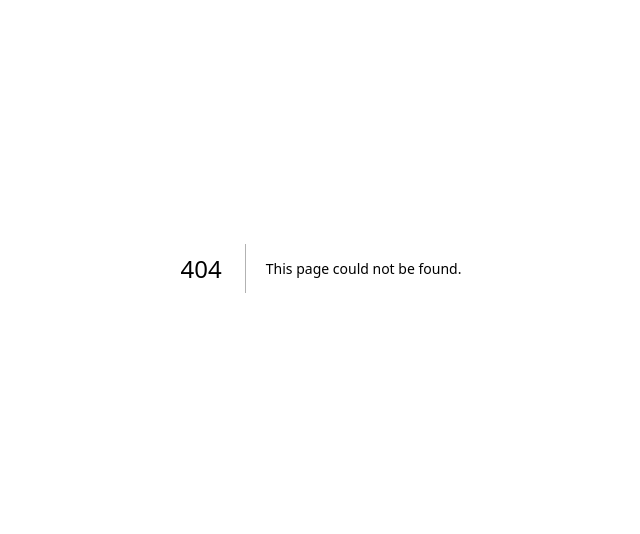
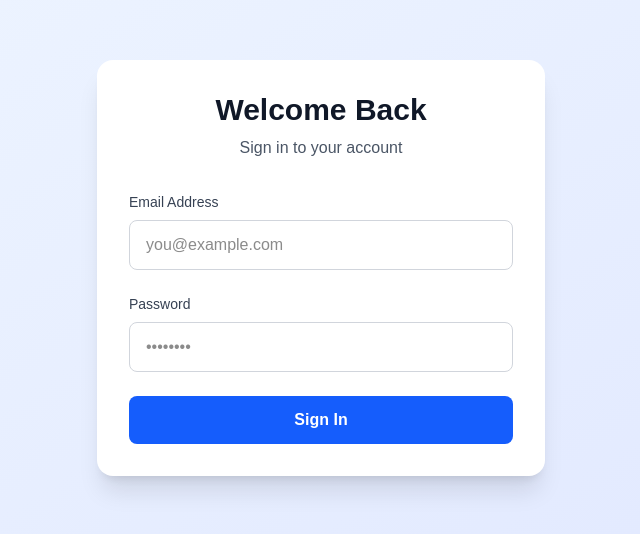
Before and after one commit to sajibhn/expense-tracker, a Next.js app: page /login in a window 1280 px wide. Before the commit this address had no page. Shown: the part 132-666 px from the top of the page, without its empty margins (319-959 px from the left). Built offline with nearby package versions, Linux system fonts and the light colour scheme; no server answers.

Commit message:
added login page

```diff
--- /dev/null
+++ b/app/(unauthenticated)/login/page.tsx
@@ -0,0 +1,136 @@
+"use client";
+
+import { useState, useEffect } from "react";
+import { createSupabaseBrowserClient } from "@/app/lib/supabase/browser-client";
+import { useRouter } from "next/navigation";
+
+export default function LoginPage() {
+  const [email, setEmail] = useState("");
+  const [password, setPassword] = useState("");
+  const [error, setError] = useState("");
+  const [loading, setLoading] = useState(false);
+  const [checking, setChecking] = useState(true);
+  const router = useRouter();
+  const supabase = createSupabaseBrowserClient();
+
+  useEffect(() => {
+    const checkUser = async () => {
+      const { data: { user } } = await supabase.auth.getUser();
+
+      if (user) {
+        router.push("/");
+      } else {
+        setChecking(false);
+      }
+    };
+
+    checkUser();
+  }, [router, supabase]);
+
+  const handleLogin = async (e: React.FormEvent) => {
+    e.preventDefault();
+    setError("");
+    setLoading(true);
+
+    try {
+      const { data, error } = await supabase.auth.signInWithPassword({
+        email,
+        password,
+      });
+
+      if (error) {
+        setError(error.message);
+        setLoading(false);
+        return;
+      }
+
+      if (data.user) {
+        router.push("/");
+        router.refresh();
+      }
+    } catch (err) {
+      setError("An unexpected error occurred");
+      setLoading(false);
+    }
+  };
+
+  if (checking) {
+    return (
+      <div className="min-h-screen flex items-center justify-center bg-gradient-to-br from-blue-50 to-indigo-100">
+        <div className="text-center">
+          <div className="animate-spin rounded-full h-12 w-12 border-b-2 border-blue-600 mx-auto"></div>
+          <p className="mt-4 text-gray-600">Loading...</p>
+        </div>
+      </div>
+    );
+  }
+
+  return (
+    <div className="min-h-screen flex items-center justify-center bg-gradient-to-br from-blue-50 to-indigo-100 px-4">
+      <div className="w-full max-w-md">
+        <div className="bg-white rounded-2xl shadow-xl p-8">
+          <div className="text-center mb-8">
+            <h1 className="text-3xl font-bold text-gray-900 mb-2">
+              Welcome Back
+            </h1>
+            <p className="text-gray-600">Sign in to your account</p>
+          </div>
+
+          <form onSubmit={handleLogin} className="space-y-6">
+            {error && (
+              <div className="bg-red-50 border border-red-200 text-red-700 px-4 py-3 rounded-lg text-sm">
+                {error}
+              </div>
+            )}
+
+            <div>
+              <label
+                htmlFor="email"
+                className="block text-sm font-medium text-gray-700 mb-2"
+              >
+                Email Address
+              </label>
+              <input
+                id="email"
+                type="email"
+                value={email}
+                onChange={(e) => setEmail(e.target.value)}
+                required
+                className="w-full px-4 py-3 border border-gray-300 rounded-lg focus:ring-2 focus:ring-blue-500 focus:border-transparent transition-all outline-none"
+                placeholder="you@example.com"
+                disabled={loading}
+              />
+            </div>
+
+            <div>
+              <label
+                htmlFor="password"
+                className="block text-sm font-medium text-gray-700 mb-2"
+              >
+                Password
+              </label>
+              <input
+                id="password"
+                type="password"
+                value={password}
+                onChange={(e) => setPassword(e.target.value)}
+                required
+                className="w-full px-4 py-3 border border-gray-300 rounded-lg focus:ring-2 focus:ring-blue-500 focus:border-transparent transition-all outline-none"
+                placeholder="••••••••"
+                disabled={loading}
+              />
+            </div>
+
+            <button
+              type="submit"
+              disabled={loading}
+              className="w-full bg-blue-600 hover:bg-blue-700 text-white font-semibold py-3 rounded-lg transition-colors duration-200 disabled:opacity-50 disabled:cursor-not-allowed"
+            >
+              {loading ? "Signing in..." : "Sign In"}
+            </button>
+          </form>
+        </div>
+      </div>
+    </div>
+  );
+}
--- /dev/null
+++ b/app/lib/supabase/browser-client.ts
@@ -0,0 +1,8 @@
+import { createBrowserClient } from "@supabase/ssr";
+
+export function createSupabaseBrowserClient() {
+  return createBrowserClient(
+    process.env.NEXT_PUBLIC_SUPABASE_URL!,
+    process.env.NEXT_PUBLIC_SUPABASE_ANON_KEY!
+  );
+}
--- /dev/null
+++ b/app/lib/supabase/server-client.ts
@@ -0,0 +1,54 @@
+//@ts-nocheck
+import { type NextRequest, type NextResponse } from "next/server";
+import { cookies } from "next/headers";
+import { createServerClient } from "@supabase/ssr";
+
+// server component can only get cookies and not set them, hence the "component" check
+export function createSupabaseServerClient(component: boolean = false) {
+  const cookieStore = cookies();
+  return createServerClient(
+    process.env.NEXT_PUBLIC_SUPABASE_URL!,
+    process.env.NEXT_PUBLIC_SUPABASE_ANON_KEY!,
+    {
+      cookies: {
+        getAll() {
+          return cookieStore.getAll();
+        },
+        setAll(cookiesToSet) {
+          if (component) return;
+          cookiesToSet.forEach(({ name, value, options }) =>
+            cookieStore.set(name, value, options)
+          );
+        },
+      },
+    }
+  );
+}
+
+export function createSupabaseServerComponentClient() {
+  cookies().getAll();
+  return createSupabaseServerClient(true);
+}
+
+export function createSupabaseReqResClient(
+  req: NextRequest,
+  res: NextResponse
+) {
+  cookies().getAll();
+  return createServerClient(
+    process.env.NEXT_PUBLIC_SUPABASE_URL!,
+    process.env.NEXT_PUBLIC_SUPABASE_ANON_KEY!,
+    {
+      cookies: {
+        getAll() {
+          return req.cookies.getAll();
+        },
+        setAll(cookiesToSet) {
+          cookiesToSet.forEach(({ name, value, options }) =>
+            res.cookies.set(name, value, options)
+          );
+        },
+      },
+    }
+  );
+}
--- /dev/null
+++ b/app/lib/supabase/use-session.ts
@@ -0,0 +1,24 @@
+"use client";
+
+import { useEffect, useState } from "react";
+import { createSupabaseBrowserClient } from "./browser-client";
+
+export default function useSession() {
+  const [session, setSession] = useState<any>(null);
+
+  useEffect(() => {
+    const supabase = createSupabaseBrowserClient();
+
+    const getSession = async () => {
+      const { data: { user } } = await supabase.auth.getUser();
+      const session = {
+        user
+      }
+      setSession(session);
+    };
+
+    getSession();
+  }, []);
+
+  return session;
+}
```
Also changed, not shown: package.json (+7 -6 lines), 1 other file (tests, documents, lock files or other folders).
